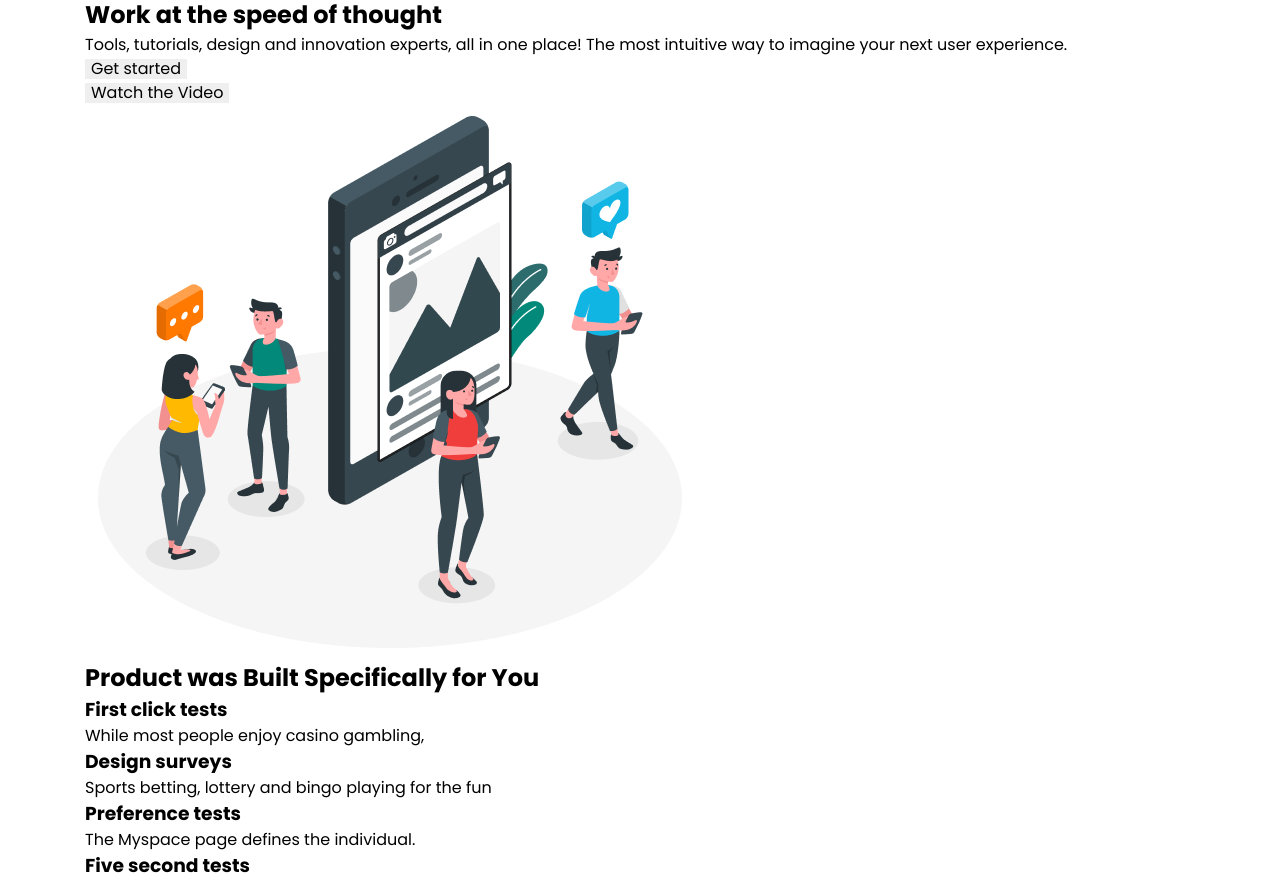
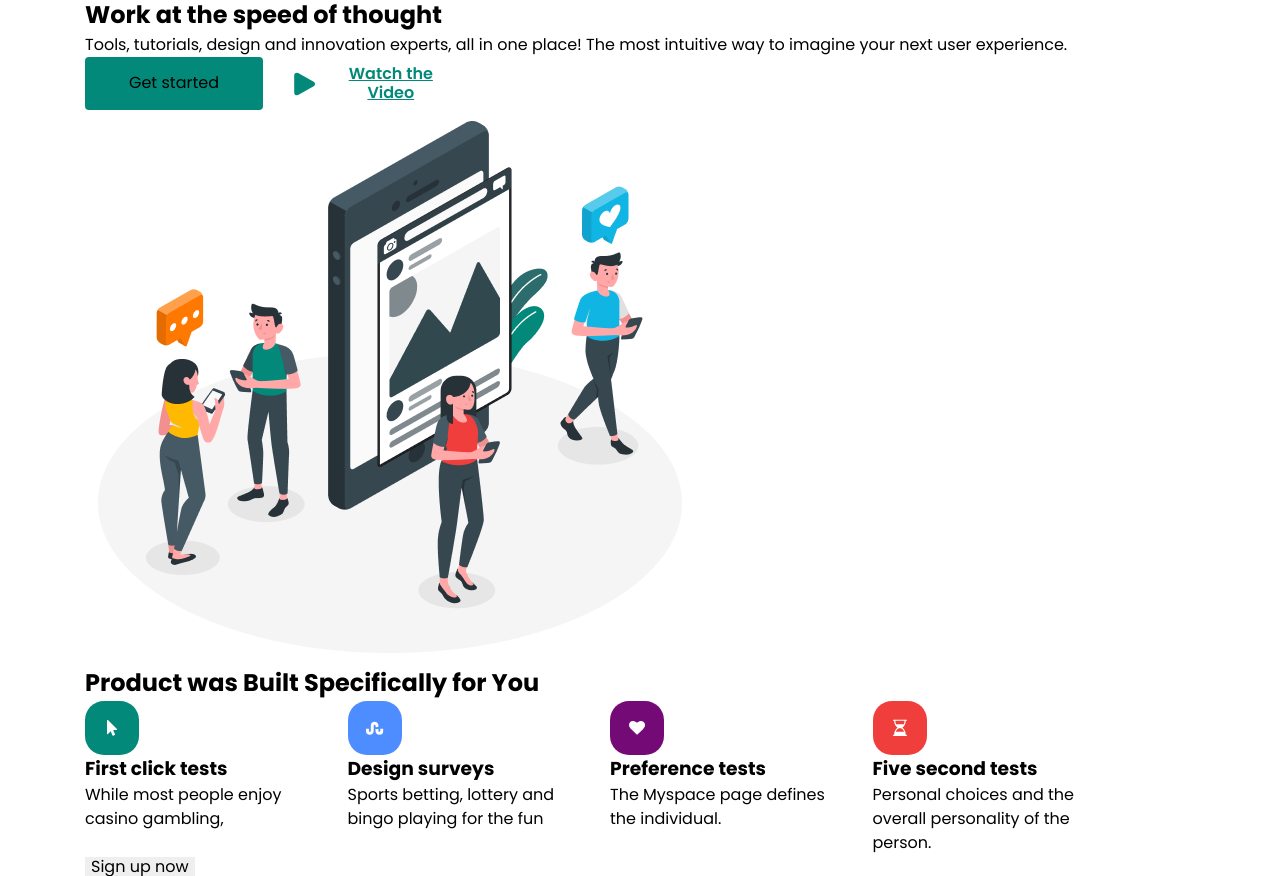
Before and after one commit to kkseni/blended-124-5-6, a plain HTML site: page index.html in a window 1280 px wide. Shown: the part 83-959 px from the top of the page. Drawn offline with nearby package versions, Linux system fonts and the light colour scheme.

Commit message:
add icons

```diff
--- a/css/styles.css
+++ b/css/styles.css
@@ -120,3 +120,80 @@ img {
 }
 
 .hero {}
+
+.hero-list-btn {
+    display: flex;
+    align-items: center;
+    gap: 30px;
+}
+
+.hero-bnt {}
+
+.get-started {
+    border-radius: 4px;
+    width: 178px;
+    height: 53px;
+    background: #02897a;
+}
+
+.watch-video {
+    width: 164px;
+    height: 23px;
+    background-color: #fff;
+    padding: 0;
+    font-weight: 600;
+    font-size: 16px;
+    text-decoration: underline;
+    text-decoration-skip-ink: none;
+    color: #02897a;
+    display: flex;
+    align-items: center;
+    gap: 8px;
+}
+
+.hero-icon {
+    border-radius: 2px;
+    fill: #02897a;
+}
+
+.specifically-list {
+    display: flex;
+    gap: 30px;
+}
+
+.specifically-item {
+    width: calc((100% - 3 * 60px) / 4);
+}
+
+.green {
+    background: #02897A;
+}
+
+.blue {
+    background: #4D8DFF;
+}
+
+.red {
+    background: #F03E3D;
+}
+
+.fiolet {
+    background: #740A76;
+}
+
+.specifically-box {
+    width: 54px;
+    height: 54px;
+    border-radius: 19px;
+    display: flex;
+    align-items: center;
+    justify-content: center;
+}
+
+.specifically-icon {
+    fill: #fff;
+}
+
+.specifically-item-title {}
+
+.specifically-item-descr {}
--- a/index.html
+++ b/index.html
@@ -62,9 +62,11 @@
             Tools, tutorials, design and innovation experts, all in one place!
             The most intuitive way to imagine your next user experience.
           </p>
-          <ul>
-            <li><button type="button">Get started</button></li>
-            <li><button type="button">Watch the Video</button></li>
+          <ul class="hero-list-btn">
+            <li><button type="button" class="hero-bnt get-started">Get started</button></li>
+            <li><button type="button" class="hero-bnt watch-video"> <svg class="hero-icon" width="24" height="24" viewBox="0 0 24 24">
+              <use href="./images/icons.svg#icon-triangle" />
+            </svg> Watch the Video</button></li>
           </ul>
           <img src="./images/hero.png" alt="peoples and gadgets" width="610" />
         </div>
@@ -72,21 +74,45 @@
       <section>
         <!-- h2+(ul>li*4>h3+p)+button -->
         <div class="container">
-          <h2>Product was Built Specifically for You</h2>
-          <ul>
-            <li>
-              <h3>First click tests</h3>
-              <p>While most people enjoy casino gambling,</p>
+          <h2 class="specifically-title">
+            Product was Built Specifically for You
+          </h2>
+          <ul class="specifically-list">
+            <li class="specifically-item">
+              <div class="green specifically-box">
+                <svg class="specifically-icon" width="11" height="18">
+                  <use href="./images/icons.svg#icon-cursor"></use>
+                </svg>
+              </div>
+              <h3 class="specifically-item-title">First click tests</h3>
+              <p class="specifically-item-descr">
+                While most people enjoy casino gambling,
+              </p>
             </li>
-            <li>
+            <li class="specifically-item">
+              <div class="blue specifically-box">
+                <svg class="specifically-icon" width="18" height="18">
+                  <use href="./images/icons.svg#icon-wave"></use>
+                </svg>
+              </div>
               <h3>Design surveys</h3>
               <p>Sports betting, lottery and bingo playing for the fun</p>
             </li>
-            <li>
+            <li class="specifically-item">
+              <div class="fiolet specifically-box">
+                <svg class="specifically-icon" width="16" height="18">
+                  <use href="./images/icons.svg#icon-heart"></use>
+                </svg>
+              </div>
               <h3>Preference tests</h3>
               <p>The Myspace page defines the individual.</p>
             </li>
-            <li>
+            <li class="specifically-item">
+              <div class="red specifically-box">
+                <svg class="specifically-icon" width="14" height="18">
+                  <use href="./images/icons.svg#icon-clock"></use>
+                </svg>
+              </div>
               <h3>Five second tests</h3>
               <p>Personal choices and the overall personality of the person.</p>
             </li>
```
Also changed, not shown: images/icons.svg (added), 1 other file.
